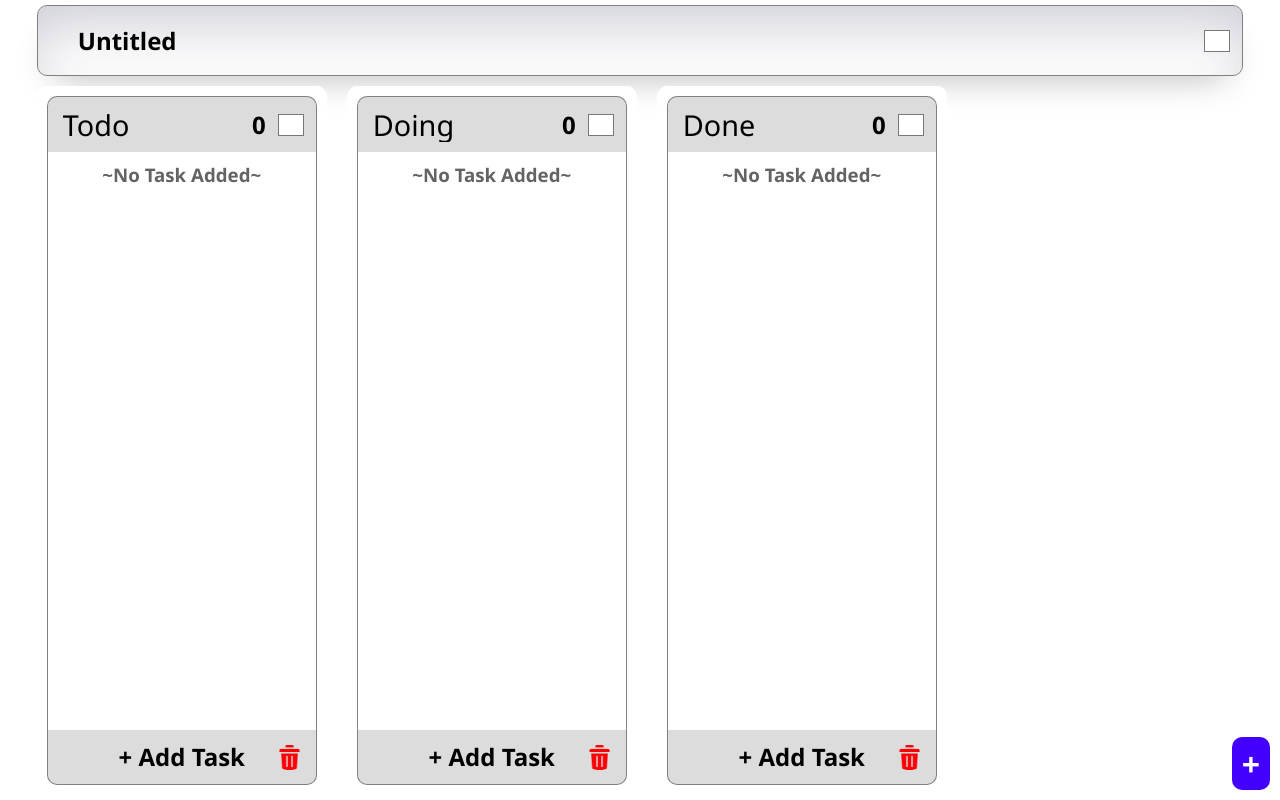
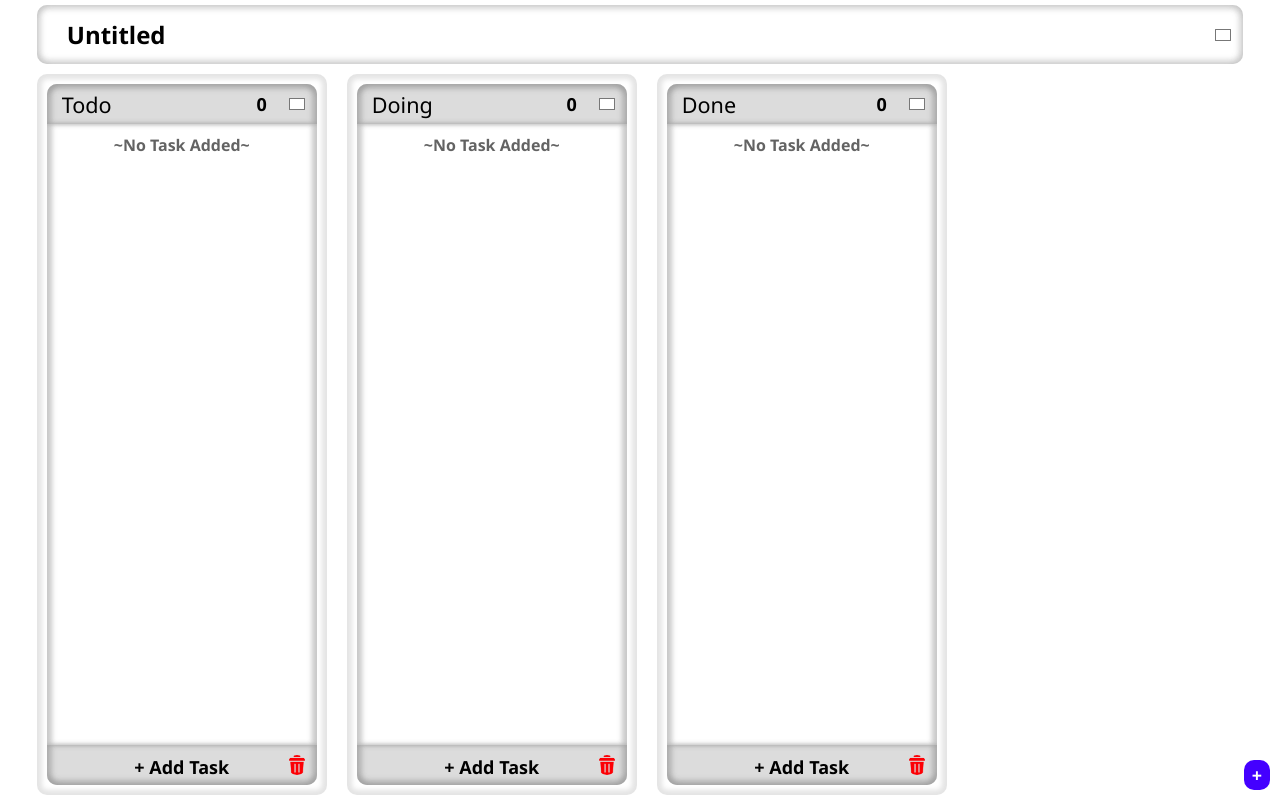
Before and after one commit to 033himanshu/kanban-board, a plain HTML site: page index.html in a window 1280 px wide. Drawn offline with Linux system fonts and the light colour scheme.

Commit message:
ui changes

```diff
--- a/style.css
+++ b/style.css
@@ -20,14 +20,15 @@
 header{
     background-color: white;
     width: 95%;
-    padding: 10px 20px;
+    padding: 5px 10px;
     border-radius: var(--radius);
-    box-shadow: inset rgba(50, 50, 93, 0.25) 0px 30px 60px -12px, rgba(0, 0, 0, 0.3) 0px 18px 36px -18px;
+    /* box-shadow: rgba(50, 50, 93, 0.25) 0px 30px 60px -12px, rgba(0, 0, 0, 0.3) 0px 18px 36px -18px; */
     display: flex;
     align-items: center;
     justify-content: space-between;
-    border: 1px solid gray;
+    /* border: 1px solid gray; */
     position: relative;
+    box-shadow: inset rgba(148, 148, 148, 0.25) 0 -5px 5px, inset rgba(148, 148, 148, 0.25) -5px 0 5px, inset rgba(148, 148, 148, 0.25) 5px 0 5px,inset rgba(148, 148, 148, 0.25) 0px 5px 5px;
 }
 input{
     border-radius: var(--radius);
@@ -35,14 +36,15 @@ input{
 #project-title-input{
     padding: 8px 20px;
     font-size: x-large;
-    font-weight: 700;
+    font-weight: 600;
     border: none;
     max-width: 80%;
+    text-transform: capitalize;
     background-color: transparent;
 }
 input[type='color']{
-    height: 30px;
-    width: 30px;
+    height: 20px;
+    width: 20px;
     border: none;
     position: absolute;
     right: 10px;
@@ -59,7 +61,7 @@ input[type='color']{
     text-align: center;
 }
 .board{
-    /* box-shadow: rgba(50, 50, 93, 0.25) 0px 30px 60px -12px, rgba(0, 0, 0, 0.3) 0px 18px 36px -18px; */
+    box-shadow: inset rgba(148, 148, 148, 0.25) 0px 0px 5px 5px;
     max-width : 300px;
     background-color: white;
     border-radius: var(--radius);
@@ -70,16 +72,16 @@ input[type='color']{
     position: relative;
 }
 .board-delete{
-    height: 25px;
-    width: 25px;
+    height: 20px;
+    width: 20px;
     background-image: url("boarddlt.png");
     background-size: cover;
     background-color: transparent;
     border-radius: var(--radius);
     border: none;
     position: absolute;
-    right : 25px;
-    bottom: 25px;
+    right : 20px;
+    bottom: 20px;
     cursor: pointer;
 }
 .board-heading{
@@ -91,12 +93,12 @@ input[type='color']{
     padding: 10px;
     border-radius: var(--radius) var(--radius) 0 0;
     font-weight: 700;
-    font-size: x-large;
+    font-size: large;
     width: 270px;
-    border : 1px solid gray;
+    /* border : 1px solid gray; */
     border-bottom: none;
-    height: 60px;
-    /* background-color: white; */
+    height: 40px;
+    box-shadow: inset rgba(148, 148, 148, 0.5) 0 5px 5px, inset rgba(148, 148, 148, 0.5) -5px 0 5px, inset rgba(148, 148, 148, 0.5) 5px 0 5px;    /* background-color: white; */
 }
 .board-title-input{
     padding: 5px;
@@ -106,6 +108,7 @@ input[type='color']{
     font-weight: 500;
     height: 35px;
     width: 50%;
+    text-transform: capitalize;
     background-color: transparent;
 }
 .changable-input{
@@ -119,7 +122,7 @@ input[type='color']{
     right: 50px;
 }
 .tasks{
-    border : 1px solid gray;
+    /* border : 1px solid gray; */
     border-top: none;
     border-bottom: none;
     height: 95%;
@@ -131,16 +134,18 @@ input[type='color']{
     background-color: white;
     overflow-y: scroll;
     scrollbar-width: none;
+    box-shadow: inset rgba(148, 148, 148,0.5) 5px 0 5px,inset rgba(148, 148, 148, 0.5) -5px 0 5px;
 }
 .no-task{
     text-align: center;
     color: rgb(99, 99, 99);
+    font-size: medium;
 }
 .task{
-    box-shadow: rgba(50, 50, 93, 0.25) 0px 13px 27px -5px, rgba(0, 0, 0, 0.3) 0px 8px 16px -8px;
+    box-shadow: rgba(50, 50, 93, 0.5) 0px 13px 27px -5px, rgba(0, 0, 0, 0.5) 0px 8px 16px -8px;
     /* background-color: white; */
     border-radius: var(--radius);
-    padding: 10px;
+    padding: 5px;
     display: flex;
     flex-direction: column;
     cursor: pointer;
@@ -148,25 +153,22 @@ input[type='color']{
     border: 1px solid gray;
     position: relative;
 }
-.task-heading{
-    font-size: larger;
-    font-weight: 600;
-}
 .task input{
-    font-weight: 600;
-    padding: 4px 10px;
-    font-size: larger;
+    text-transform: capitalize;
+    font-weight: 500;
+    padding: 2px 10px;
+    font-size: large;
 }
 .task-delete{
-    height: 25px;
-    width: 25px;
+    height: 20px;
+    width: 20px;
     background-image: url("delete.png");
     background-size: cover;
     border-radius: var(--radius);
     border: none;
     position: absolute;
-    right : 5px;
-    top: 5px;
+    right : 3px;
+    top: 3px;
     cursor: pointer;
 }
 
@@ -179,8 +181,6 @@ input[type='color']{
     max-width: 100%;
 }
 .date-edit-input{
-    font-size: large;
-    font-weight: 500;
     color : rgb(0, 0, 255);
 }
 .late{
@@ -190,11 +190,13 @@ input[type='color']{
 }
 
 .add-task-btn{
+    box-shadow: inset rgba(148, 148, 148, 0.5) 0 -5px 5px, inset rgba(148, 148, 148, 0.5) -5px 0 5px, inset rgba(148, 148, 148, 0.5) 5px 0 5px;
     font-weight: 700;
-    font-size: x-large;
+    font-size: large;
     width: 270px;
-    height: 60px;
-    border : 1px solid gray;
+    height: 40px;
+    /* border : 1px solid gray; */
+    border:none;
     border-top: none;
     padding: 10px;
     background-color : rgb(220, 220, 220);
@@ -278,11 +280,11 @@ textarea{
     position: absolute;
     bottom: 10px;
     right: 10px;
-    padding: 5px 10px;
+    padding: 3px 8px;
     background-color: rgb(68, 0, 255);
     color : white;
     border-radius: var(--radius);
-    font-size: xx-large;
+    font-size: large;
     font-weight: 900;
     cursor: pointer;
 }
```
